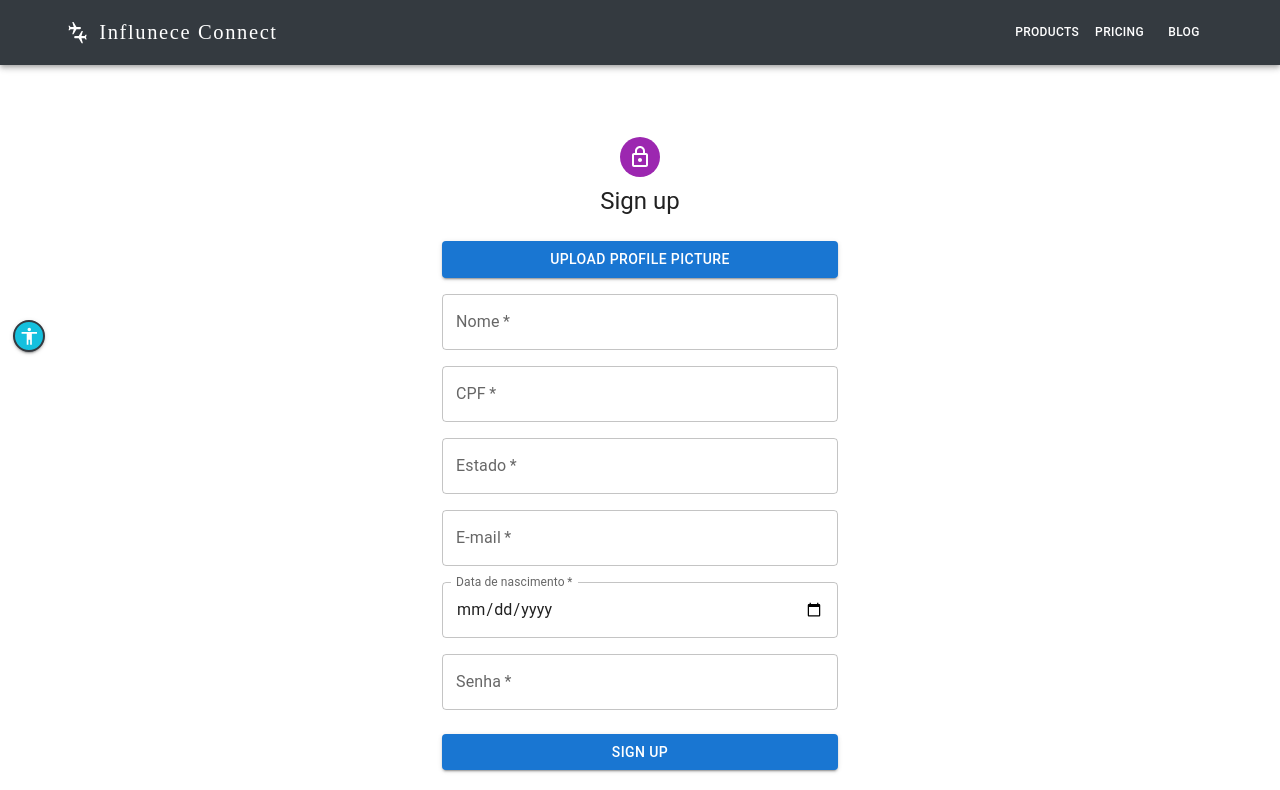
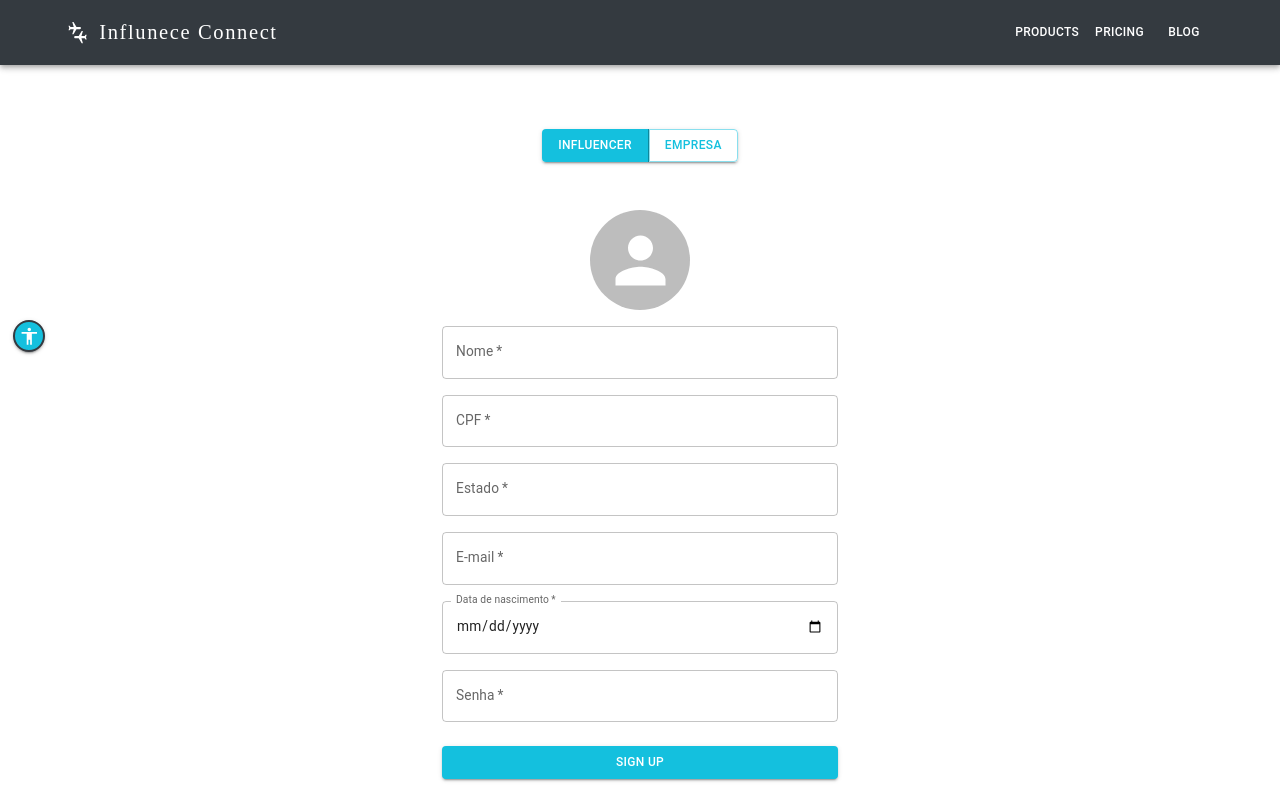
Before and after one commit to InfluenceConnect/front, a React (Vite) app: page /registerCompany in a window 1280 px wide. Shown: the top 790 px of the page. Built offline with nearby package versions, Linux system fonts and the light colour scheme.

Commit message:
Modifique o register para cadstro de empresa e influencer

```diff
--- a/src/pages/company/register/Register.tsx
+++ b/src/pages/company/register/Register.tsx
@@ -2,12 +2,12 @@ import * as React from "react";
 import { useState } from "react";
 import Avatar from "@mui/material/Avatar";
 import Button from "@mui/material/Button";
+import ButtonGroup from "@mui/material/ButtonGroup";
 import CssBaseline from "@mui/material/CssBaseline";
 import TextField from "@mui/material/TextField";
 import Link from "@mui/material/Link";
 import Grid from "@mui/material/Grid";
 import Box from "@mui/material/Box";
-import LockOutlinedIcon from "@mui/icons-material/LockOutlined";
 import Typography from "@mui/material/Typography";
 import Container from "@mui/material/Container";
 import { createTheme, ThemeProvider } from "@mui/material/styles";
@@ -31,12 +31,19 @@ function Copyright(props: any) {
   );
 }
 
-const defaultTheme = createTheme();
+const theme = createTheme({
+  palette: {
+    primary: {
+      main: "#03a9f4",
+    },
+  },
+});
 
 export default function SignUp() {
   const navigate = useNavigate();
   const [profilePicture, setProfilePicture] = useState<File | null>(null);
   const [preview, setPreview] = useState<string | null>(null);
+  const [changeLogin, setChangeLogin] = useState("Influencer");
 
   const handlePictureChange = (event: React.ChangeEvent<HTMLInputElement>) => {
     const file = event.target.files?.[0] || null;
@@ -56,6 +63,7 @@ export default function SignUp() {
     event.preventDefault();
     const data = new FormData(event.currentTarget);
     data.append("profilePicture", profilePicture as Blob);
+    if (changeLogin === "Influencer") {
       console.log({
         profilePicture: data.get("profilePicture"),
         name: data.get("name"),
@@ -65,10 +73,18 @@ export default function SignUp() {
         birthdate: data.get("birthdate"),
         password: data.get("password"),
       });
+    } else {
+      console.log({
+        logo: data.get("profilePicture"),
+        companyName: data.get("companyName"),
+        email: data.get("email"),
+        cnpj: data.get("cnpj"),
+        password: data.get("password"),
+      });
+    }
   };
 
   return (
-    <ThemeProvider theme={defaultTheme}>
       <Container component="main" maxWidth="xs">
         <CssBaseline />
         <Box
@@ -79,20 +95,25 @@ export default function SignUp() {
             alignItems: "center",
           }}
         >
-          <Avatar sx={{ m: 1, bgcolor: "secondary.main" }}>
-            <LockOutlinedIcon />
-          </Avatar>
-          <Typography component="h1" variant="h5">
-            Sign up
-          </Typography>
-          <Box
-            component="form"
-            noValidate
-            onSubmit={handleSubmit}
-            sx={{ mt: 3 }}
+          <ButtonGroup variant="contained" aria-label="Basic button group" sx={{ mb: 3 }}>
+            <Button
+              variant={changeLogin === "Influencer" ? "contained" : "outlined"}
+              onClick={() => setChangeLogin("Influencer")}
+
             >
+              Influencer
+            </Button>
+            <Button
+              variant={changeLogin === "Empresa" ? "contained" : "outlined"}
+              onClick={() => setChangeLogin("Empresa")}
+
+            >
+              Empresa
+            </Button>
+          </ButtonGroup>
+          <Box component="form" noValidate onSubmit={handleSubmit} sx={{ mt: 3 }}>
             <Grid container spacing={2}>
-              <Grid item xs={12}>
+              <Grid item xs={12} sx={{ display: 'flex', justifyContent: 'center' }}>
                 <input
                   accept="image/*"
                   style={{ display: "none" }}
@@ -101,17 +122,14 @@ export default function SignUp() {
                   onChange={handlePictureChange}
                 />
                 <label htmlFor="profilePicture">
-                  <Button variant="contained" component="span" fullWidth>
-                    Upload Profile Picture
-                  </Button>
-                </label>
-                {preview && (
                   <Avatar
                     src={preview}
-                    sx={{ width: 100, height: 100, mt: 2, mx: "auto" }}
+                    sx={{ width: 100, height: 100, cursor: 'pointer' }}
                   />
-                )}
+                </label>
               </Grid>
+              {changeLogin === "Influencer" ? (
+                <>
                   <Grid item xs={12}>
                     <TextField
                       required
@@ -123,7 +141,13 @@ export default function SignUp() {
                     />
                   </Grid>
                   <Grid item xs={12}>
-                <TextField required fullWidth id="cpf" label="CPF" name="cpf" />
+                    <TextField
+                      required
+                      fullWidth
+                      id="cpf"
+                      label="CPF"
+                      name="cpf"
+                    />
                   </Grid>
                   <Grid item xs={12}>
                     <TextField
@@ -157,6 +181,40 @@ export default function SignUp() {
                       }}
                     />
                   </Grid>
+                </>
+              ) : (
+                <>
+                  <Grid item xs={12}>
+                    <TextField
+                      required
+                      fullWidth
+                      id="companyName"
+                      label="Nome da Empresa"
+                      name="companyName"
+                      autoComplete="companyName"
+                    />
+                  </Grid>
+                  <Grid item xs={12}>
+                    <TextField
+                      required
+                      fullWidth
+                      id="email"
+                      label="E-mail"
+                      name="email"
+                      autoComplete="email"
+                    />
+                  </Grid>
+                  <Grid item xs={12}>
+                    <TextField
+                      required
+                      fullWidth
+                      id="cnpj"
+                      label="CNPJ"
+                      name="cnpj"
+                    />
+                  </Grid>
+                </>
+              )}
               <Grid item xs={12}>
                 <TextField
                   required
@@ -174,23 +232,14 @@ export default function SignUp() {
               fullWidth
               variant="contained"
               sx={{ mt: 3, mb: 2 }}
-              onClick={()=>{
-                navigate("/registerMarketing")
-              }}
+              color="primary"
             >
               Sign Up
             </Button>
             <Grid container justifyContent="flex-end">
               <Grid item>
-                <Link
-                  onClick={() =>
-                    navigate(
-                      `/`
-                    )
-                  }
-                  variant="body2"
-                >
-                  Already have an account? Sign in
+                <Link onClick={() => navigate(`/`)} variant="body2">
+                  Já tem uma conta? Entrar
                 </Link>
               </Grid>
             </Grid>
@@ -198,6 +247,6 @@ export default function SignUp() {
         </Box>
         <Copyright sx={{ mt: 5 }} />
       </Container>
-    </ThemeProvider>
+
   );
 }
--- a/src/themes/themes.ts
+++ b/src/themes/themes.ts
@@ -1,5 +1,4 @@
 import { createTheme } from "@mui/material";
-import { create } from "@mui/material/styles/createTransitions";
 
 declare module '@mui/material/styles' {
   interface Theme {
@@ -7,7 +6,6 @@ declare module '@mui/material/styles' {
       main?: string;
     };
   }
-  // allow configuration using `createTheme`
   interface ThemeOptions {
     dark?: {
       main?: string;
@@ -19,14 +17,13 @@ declare module '@mui/material/styles' {
   interface Palette {
     dark: Palette['primary'];
   }
-
   interface PaletteOptions {
     dark?: PaletteOptions['primary'];
   }
 }
 
 const lightTheme = createTheme({
-  palette:{
+  palette: {
     primary: {
       main: "#14C0DE",
       contrastText: "#fff"
@@ -39,55 +36,27 @@ const lightTheme = createTheme({
   typography: {
     fontSize: 12
   }
-})
+});
 
 const darkTheme = createTheme({
-  palette:{
-    mode: "dark"
-  }
-})
-
-const old_lightTheme = createTheme({
-  palette:{
+  palette: {
+    mode: "dark",
     primary: {
       main: "#14C0DE",
       contrastText: "#fff"
     },
     background: {
-      paper: "#fff",
-      default: "#fff"
+      paper: "#424242",
+      default: "#121212"
     },
     dark: {
       main: "#343a40",
       contrastText: "#fff"
-    },
+    }
   },
   typography: {
-    // In Chinese and Japanese the characters are usually larger,
-    // so a smaller fontsize may be appropriate.
     fontSize: 12,
-  },
-})
+  }
+});
 
-const old_darkTheme = createTheme({
-  palette: {
-    primary: {
-      main: "#14C0DE",
-      contrastText: "#fff"
-    },
-    secondary: {
-      main: "#828282",
-      contrastText: "#fff"
-    },
-    background:{
-      paper: "#aaa",
-      default: "#343a40",
-    },
-    dark:{
-      main: "#343a40",
-      contrastText: "#fff"
-    }
-  }
-})
-
-export {lightTheme, darkTheme}
+export { lightTheme, darkTheme };
```
Lines whose indentation alone changed are shown as unchanged.
